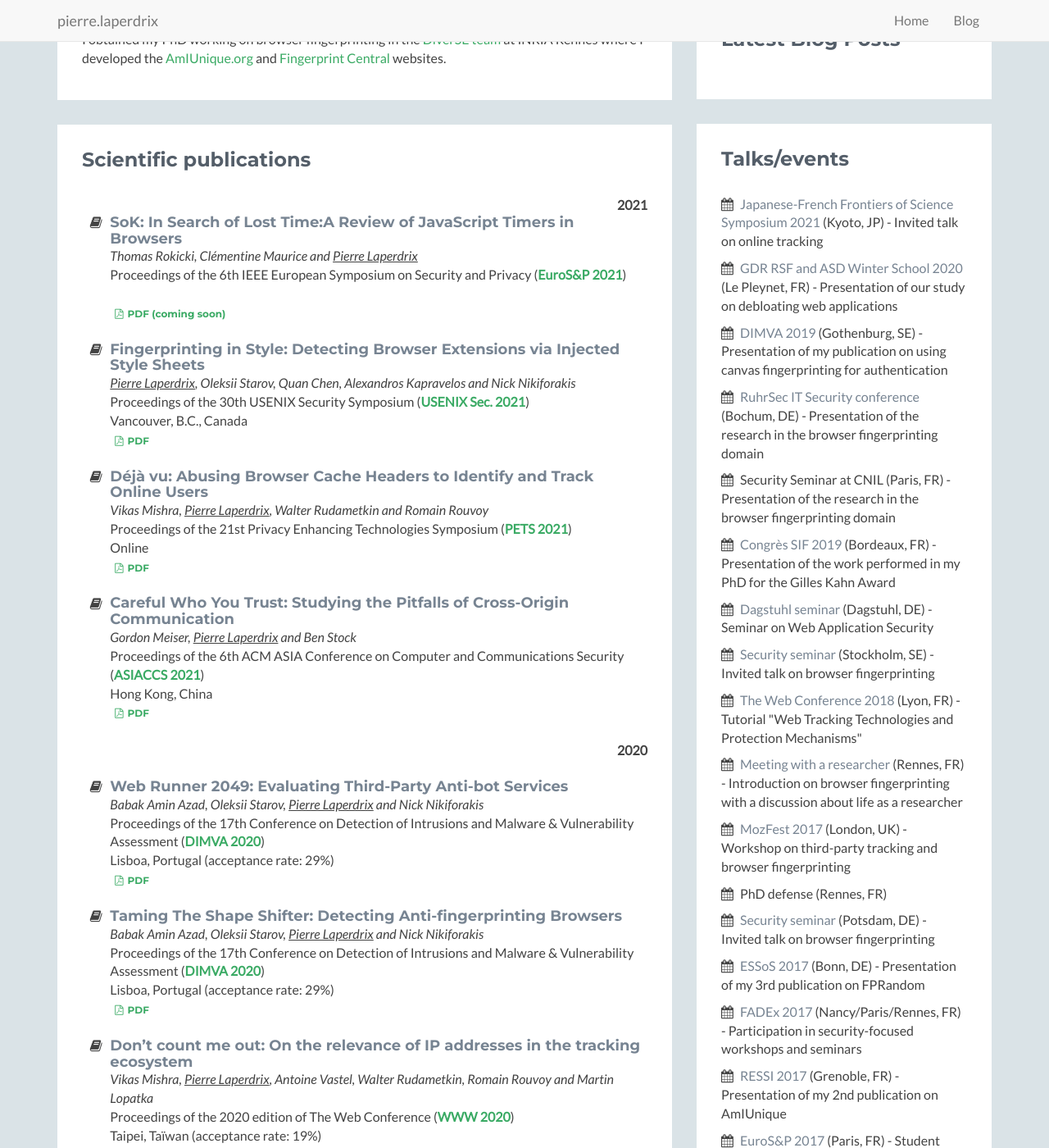
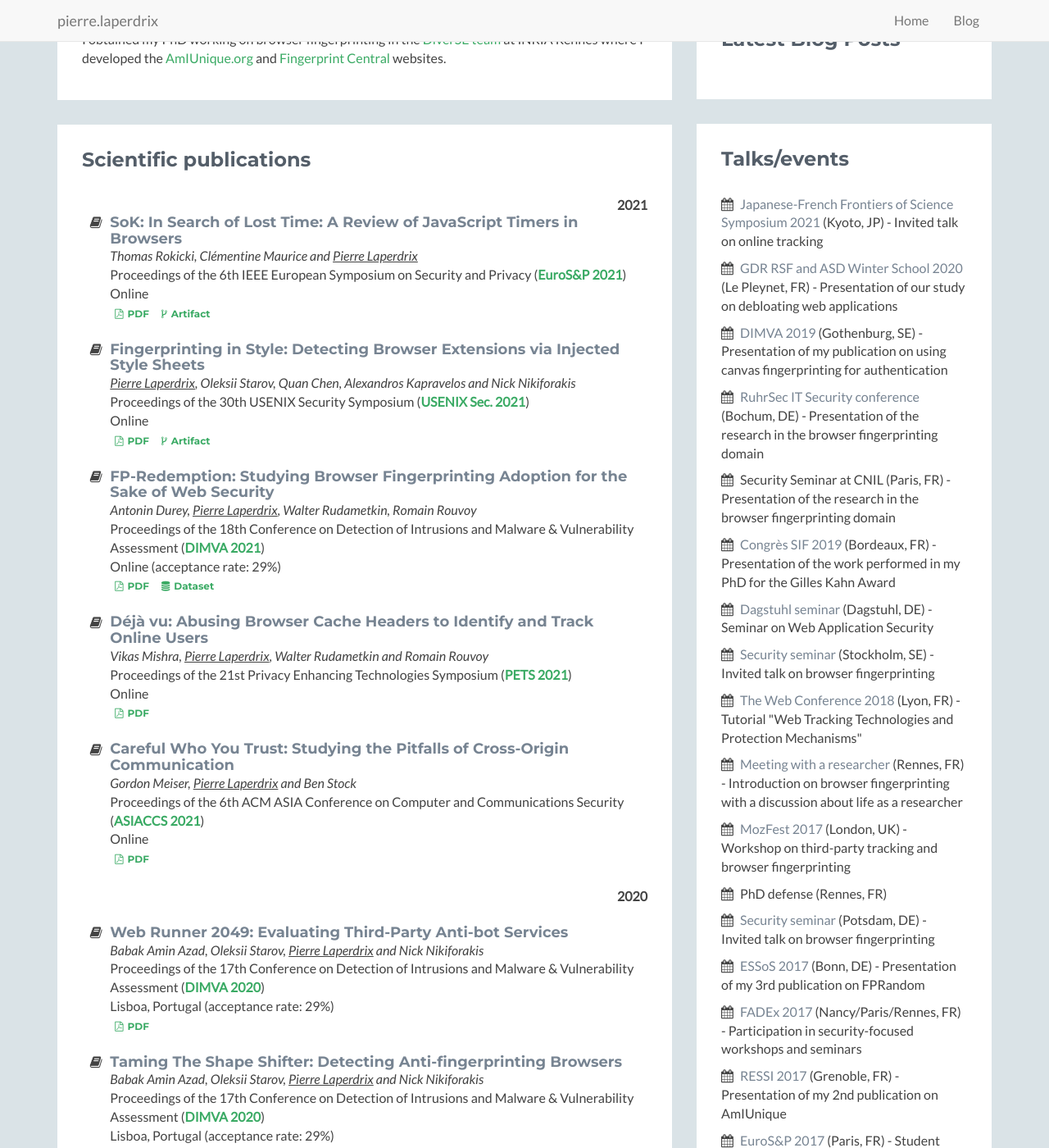
Before and after one commit to plaperdr/plaperdr.github.io, a Jekyll site: the page built from index.html, in a window 1280 px wide and 1400 px high, scrolled down 538 px. Shown: the whole window at 82% size. Built offline with Jekyll 4.4.1, drawn with Linux system fonts in a browser that asks for light colours; some of the changed text lies outside the part shown.

Commit message:
Updating site

```diff
--- a/index.html
+++ b/index.html
@@ -46,13 +46,14 @@ layout: home
 
                             <li style="text-align:right"><b>2021</b></li>
                             <li><i class="fa-li fa fa-book"></i>
-                                <h4 class="title">SoK: In Search of Lost Time:A Review of JavaScript Timers in Browsers</h4>
+                                <h4 class="title">SoK: In Search of Lost Time: A Review of JavaScript Timers in Browsers</h4>
                                 <span><i>Thomas Rokicki, Clémentine Maurice and <span class="me">Pierre Laperdrix</span></i></span><br>
                                 <span>Proceedings of the 6th IEEE European Symposium on Security and Privacy
                                     (<b><a href="https://www.ieee-security.org/TC/EuroSP2021/" target="_blank">EuroS&P 2021</a></b>)
-                                    <br>
+                                    <br>Online
                                 </span><br>
-                                <a class="btn btn-secondary btn-xs" href="" target="_blank"><i class="fa fa-file-pdf-o"></i>PDF (coming soon)</a>
+                                <a class="btn btn-secondary btn-xs" href="https://hal.inria.fr/hal-03215569/document" target="_blank"><i class="fa fa-file-pdf-o"></i>PDF</a>
+                                <a class="btn btn-secondary btn-xs" href="https://github.com/thomasrokicki/in-search-of-lost-time" target="_blank"><i class="fa fa-code-fork"></i>Artifact</a>
                             </li><!--//li-->
                             <br>
                             <li><i class="fa-li fa fa-book"></i>
@@ -60,9 +61,21 @@ layout: home
                                 <span><i><span class="me">Pierre Laperdrix</span>, Oleksii Starov, Quan Chen, Alexandros Kapravelos and Nick Nikiforakis</i></span><br>
                                 <span>Proceedings of the 30th USENIX Security Symposium
                                     (<b><a href="https://www.usenix.org/conference/usenixsecurity21" target="_blank">USENIX Sec. 2021</a></b>)
-                                    <br>Vancouver, B.C., Canada
+                                    <br>Online
                                 </span><br>
                                 <a class="btn btn-secondary btn-xs" href="https://hal.archives-ouvertes.fr/hal-03152176/document" target="_blank"><i class="fa fa-file-pdf-o"></i>PDF</a>
+                                <a class="btn btn-secondary btn-xs" href="https://github.com/plaperdr/fingerprinting-in-style" target="_blank"><i class="fa fa-code-fork"></i>Artifact</a>
+                            </li><!--//li-->
+                            <br>
+                            <li><i class="fa-li fa fa-book"></i>
+                                <h4 class="title">FP-Redemption: Studying Browser Fingerprinting Adoption for the Sake of Web Security</h4>
+                                <span><i>Antonin Durey, <span class="me">Pierre Laperdrix</span>, Walter Rudametkin, Romain Rouvoy</i></span><br>
+                                <span><span>Proceedings of the 18th Conference on Detection of Intrusions and Malware & Vulnerability Assessment
+                                    (<b><a href="https://dimva2021.campus.ciencias.ulisboa.pt/" target="_blank">DIMVA 2021</a></b>)
+                                    <br>Online (acceptance rate: 29%)
+                                </span><br>
+                                <a class="btn btn-secondary btn-xs" href="https://hal.archives-ouvertes.fr/hal-03212726/document" target="_blank"><i class="fa fa-file-pdf-o"></i>PDF</a>
+                                    <a class="btn btn-secondary btn-xs" href="https://zenodo.org/record/3872144/" target="_blank"><i class="fa fa-database"></i>Dataset</a>
                             </li><!--//li-->
                             <br>
                             <li><i class="fa-li fa fa-book"></i>
@@ -80,7 +93,7 @@ layout: home
                                 <span><i>Gordon Meiser, <span class="me">Pierre Laperdrix</span> and Ben Stock</i></span><br>
                                 <span>Proceedings of the 6th ACM ASIA Conference on Computer and Communications Security
                                     (<b><a href="https://asiaccs2021.comp.polyu.edu.hk/" target="_blank">ASIACCS 2021</a></b>)
-                                    <br>Hong Kong, China
+                                    <br>Online
                                 </span><br>
                                 <a class="btn btn-secondary btn-xs" href="https://hal.archives-ouvertes.fr/hal-03021256/document" target="_blank"><i class="fa fa-file-pdf-o"></i>PDF</a>
                             </li><!--//li-->
@@ -285,6 +298,7 @@ layout: home
                     <div class="content">
                         <i class="fa fa-pencil"></i> Program Committee member for:
                         <ul>
+                            <li><a href="https://secweb.work/" target="_blank">SecWeb 2021</a></li>
                             <li><a href="https://raid2021.org/" target="_blank">RAID 2021</a></li>
                             <li><a href="https://www.concordia-h2020.eu/eurosec-2021/" target="_blank">EuroSec 2021</a></li>
                             <li><a href="https://www.usenix.org/conference/usenixsecurity21" target="_blank">USENIX Security 2021</a></li>
@@ -302,6 +316,8 @@ layout: home
 
                         <i class="fa fa-pencil"></i> Reviewer for:
                         <ul>
+                            <li><a href="https://dl.acm.org/journal/csur" target="_blank">ACM Computing Surveys</a></li>
+                            <li><a href="https://dl.acm.org/journal/tweb" target="_blank">ACM Transactions on the Web (TWEB)</a></li>
                             <li><a href="https://onlinelibrary.wiley.com/journal/24756725" target="_blank">Wiley Security and Privacy</a></li>
                             <li><a href="https://academic.oup.com/comjnl" target="_blank">The Computer Journal</a></li>
                             <li><a href="https://ieeeaccess.ieee.org/" target="_blank">IEEE Access</a></li>
```
Also changed, not shown: Gemfile.lock.
